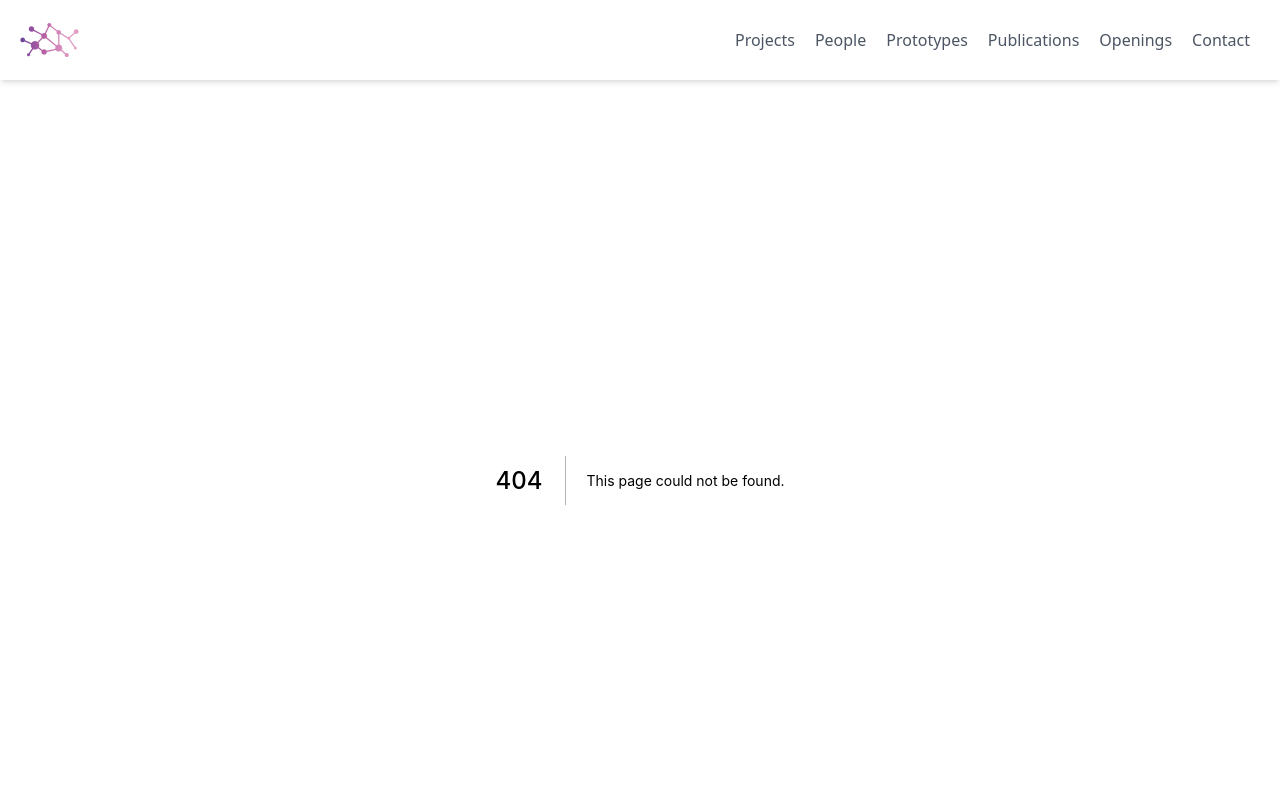
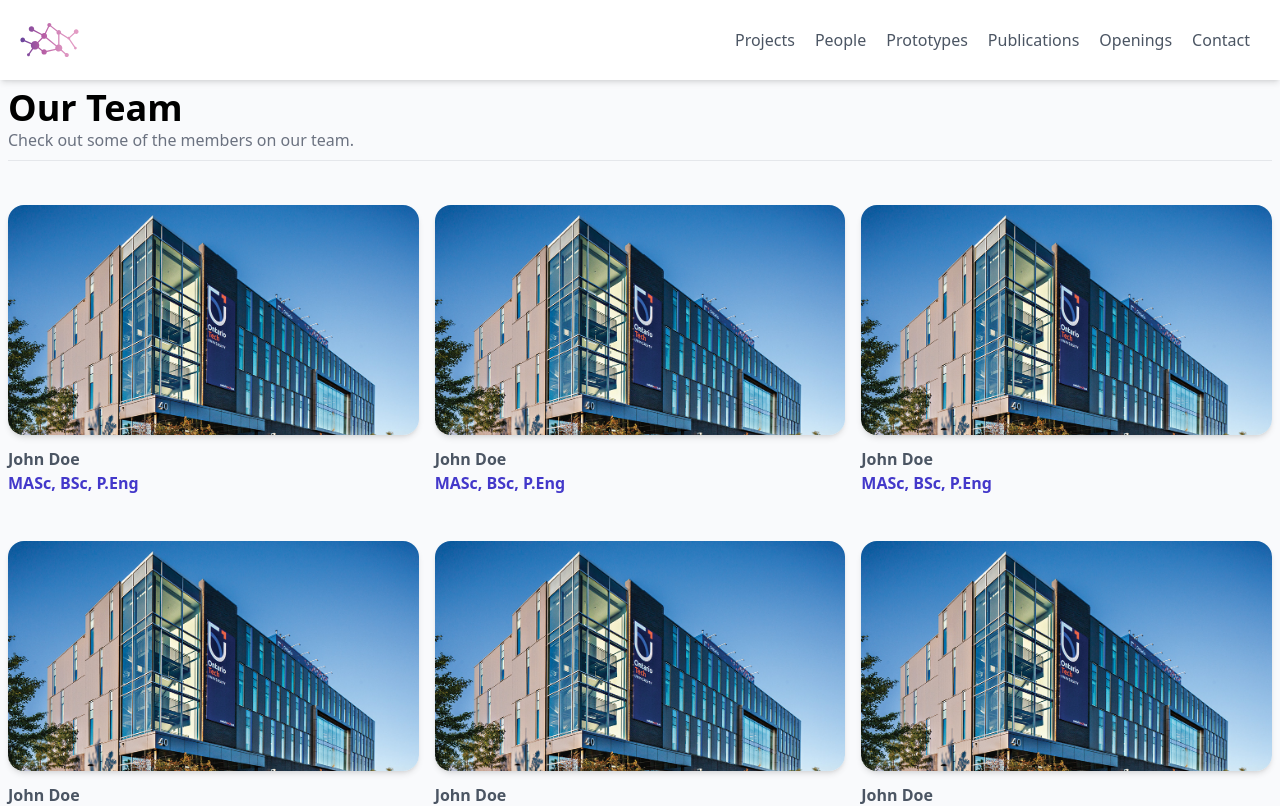
Before and after one commit to AayushBajaj2000/RtemSoft, a Next.js app: page /people in a window 1280 px wide. Before the commit this address had no page. Shown: the top 806 px of the page. Built offline with nearby package versions, Linux system fonts and the light colour scheme.

Commit message:
team page

```diff
--- a/components/blog_sections.js
+++ b/components/blog_sections.js
@@ -1,6 +1,7 @@
 import React, { useEffect } from "react";
 import Post from "../components/post";
 import CenterScreen from "../utils/CenterScreen";
+import Heading from "../components/heading_section";
 
 const Blog = () => {
     const [posts, setPosts] = React.useState([]);
@@ -16,16 +17,10 @@ const Blog = () => {
 
     return (
         <CenterScreen>
-            <div className="">
-                <div className="p-4">
-                    <h1 className="text-2xl font-bold md:text-4xl">
-                        Research Projects
-                    </h1>
-                    <p className="text-gray-500">
-                        Check out some of the projects from our lab.
-                    </p>
-                    <hr className="w-[90%] my-6"></hr>
-                </div>
+            <Heading
+                title={"Research Projects"}
+                desc={"Check out some of the projects from our lab."}
+            />
 
             <div className="grid gap-4 grid-cols-1 lg:grid-cols-2 mb-[150px]">
                 {posts?.map((post) => (
@@ -37,7 +32,6 @@ const Blog = () => {
                     />
                 ))}
             </div>
-            </div>
         </CenterScreen>
     );
 };
--- /dev/null
+++ b/components/heading_section.js
@@ -0,0 +1,13 @@
+import React from "react";
+
+const Heading = ({ title, desc }) => {
+    return (
+        <div className="p-2">
+            <h1 className="text-2xl font-bold md:text-4xl">{title}</h1>
+            <p className="text-gray-500">{desc}</p>
+            <hr className="w-[100%] my-2"></hr>
+        </div>
+    );
+};
+
+export default Heading;
--- /dev/null
+++ b/components/person.js
@@ -0,0 +1,19 @@
+import React from "react";
+
+const Person = () => {
+    return (
+        <>
+            <div className="mt-5 h-[300px]">
+                <div className="h-[230px] back_image rounded-2xl shadow-md"></div>
+                <p className="mt-3 text-base font-semibold text-gray-600">
+                    John Doe
+                </p>
+                <p className="text-base font-semibold text-indigo-700">
+                    MASc, BSc, P.Eng
+                </p>
+            </div>
+        </>
+    );
+};
+
+export default Person;
--- /dev/null
+++ b/components/team.js
@@ -0,0 +1,28 @@
+import React from "react";
+import Person from "../components/person";
+import CenterScreen from "../utils/CenterScreen";
+import Heading from "../components/heading_section";
+
+const Team = () => {
+    return (
+        <CenterScreen>
+            <Heading
+                title={"Our Team"}
+                desc={"Check out some of the members on our team."}
+            />
+            <div className="p-2 grid gap-4 grid-cols-1 md:grid-cols-2 lg:grid-cols-3 mb-[150px]">
+                <Person />
+                <Person />
+                <Person />
+                <Person />
+                <Person />
+                <Person />
+                <Person />
+                <Person />
+                <Person />
+            </div>
+        </CenterScreen>
+    );
+};
+
+export default Team;
--- /dev/null
+++ b/pages/people.js
@@ -0,0 +1,12 @@
+import React from "react";
+import Team from "../components/team";
+
+const People = () => {
+    return (
+        <>
+            <Team />
+        </>
+    );
+};
+
+export default People;
```
Lines whose indentation alone changed are shown as unchanged.
